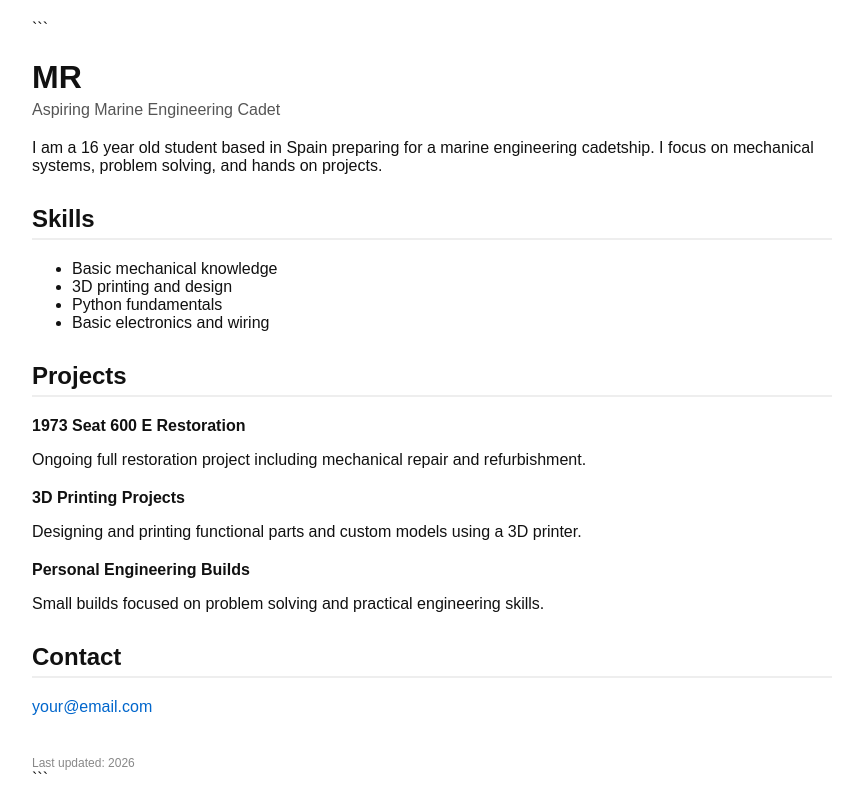
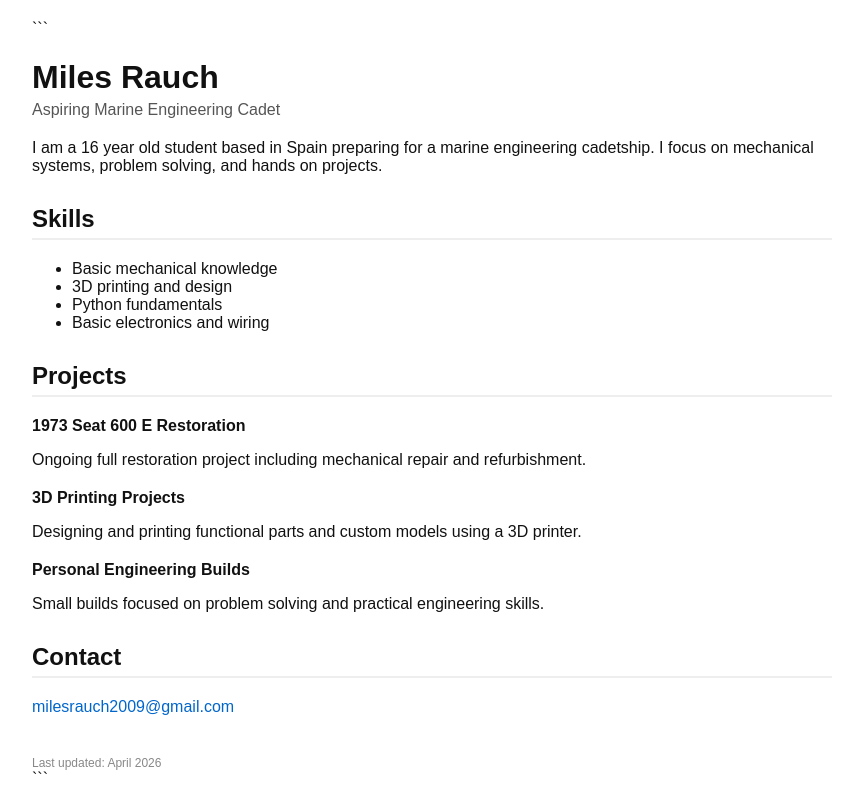
Before and after one commit to milesrauch/MilesRauch.github.io, a plain HTML site: page index.html in a window 1280 px wide. Shown: the whole page, without its empty margins (208-1071 px from the left). Drawn offline with Linux system fonts and the light colour scheme.

Commit message:
Update index.html

````diff
--- a/index.html
+++ b/index.html
@@ -4,7 +4,7 @@
 <head>
   <meta charset="UTF-8">
   <meta name="viewport" content="width=device-width, initial-scale=1.0">
-  <title>MR | Marine Engineering</title>
+  <title>Miles Rauch | Marine Engineering</title>
   <style>
     body {
       font-family: Arial, sans-serif;
@@ -57,7 +57,7 @@
   <div class="container">
 
 ```
-<h1>MR</h1>
+<h1>Miles Rauch</h1>
 <div class="title">Aspiring Marine Engineering Cadet</div>
 
 <p>
@@ -94,13 +94,13 @@
 
 <h2>Contact</h2>
 <div class="contact">
-  <a href="mailto:your@email.com">your@email.com</a>
+  <a href="mailto:your@email.com">milesrauch2009@gmail.com</a>
   <!-- Optional -->
   <!-- <a href="tel:+34123456789">+34 123 456 789</a> -->
 </div>
 
 <div class="footer">
-  Last updated: 2026
+  Last updated: April 2026
 </div>
 ```
 
````
